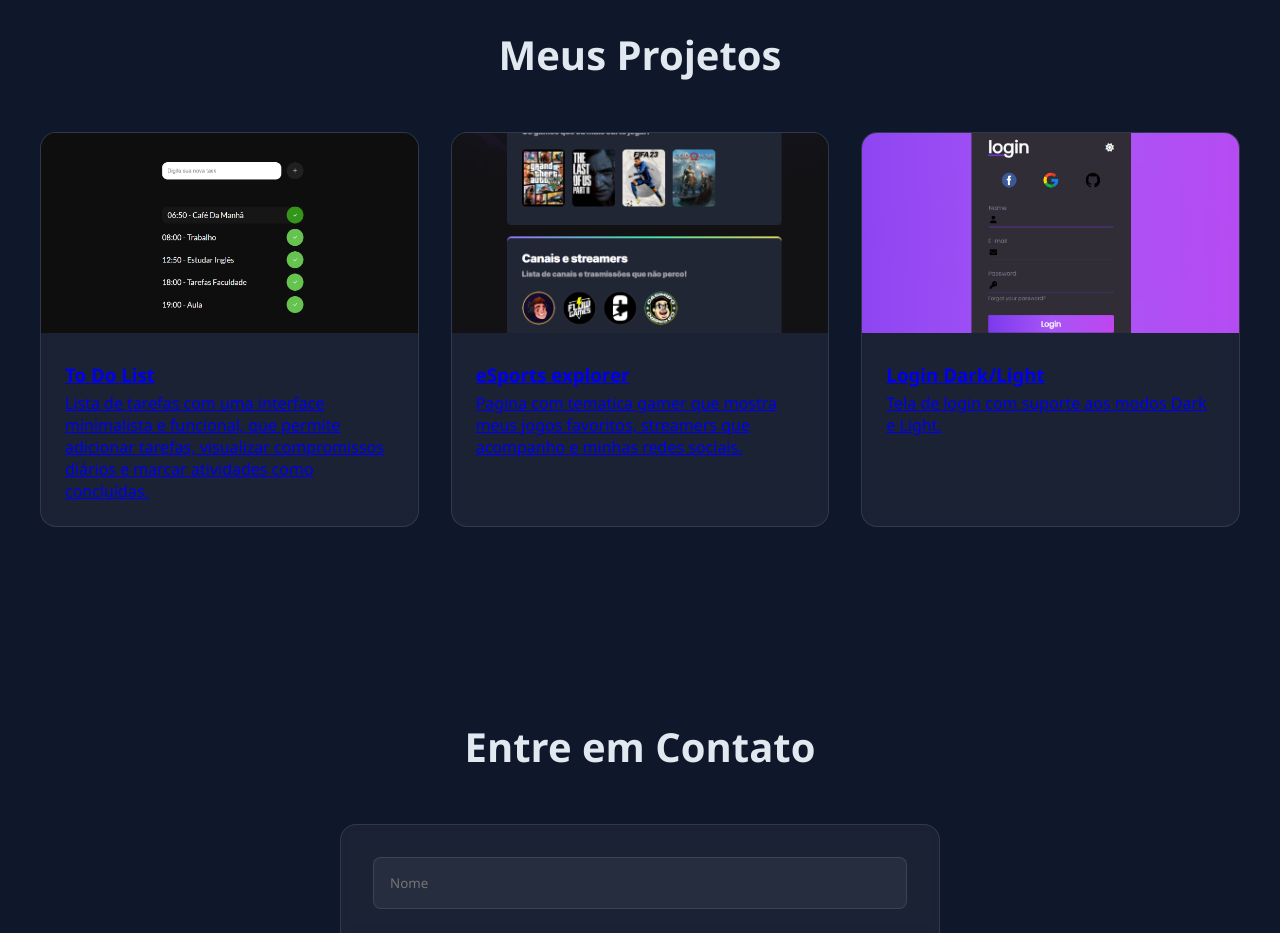
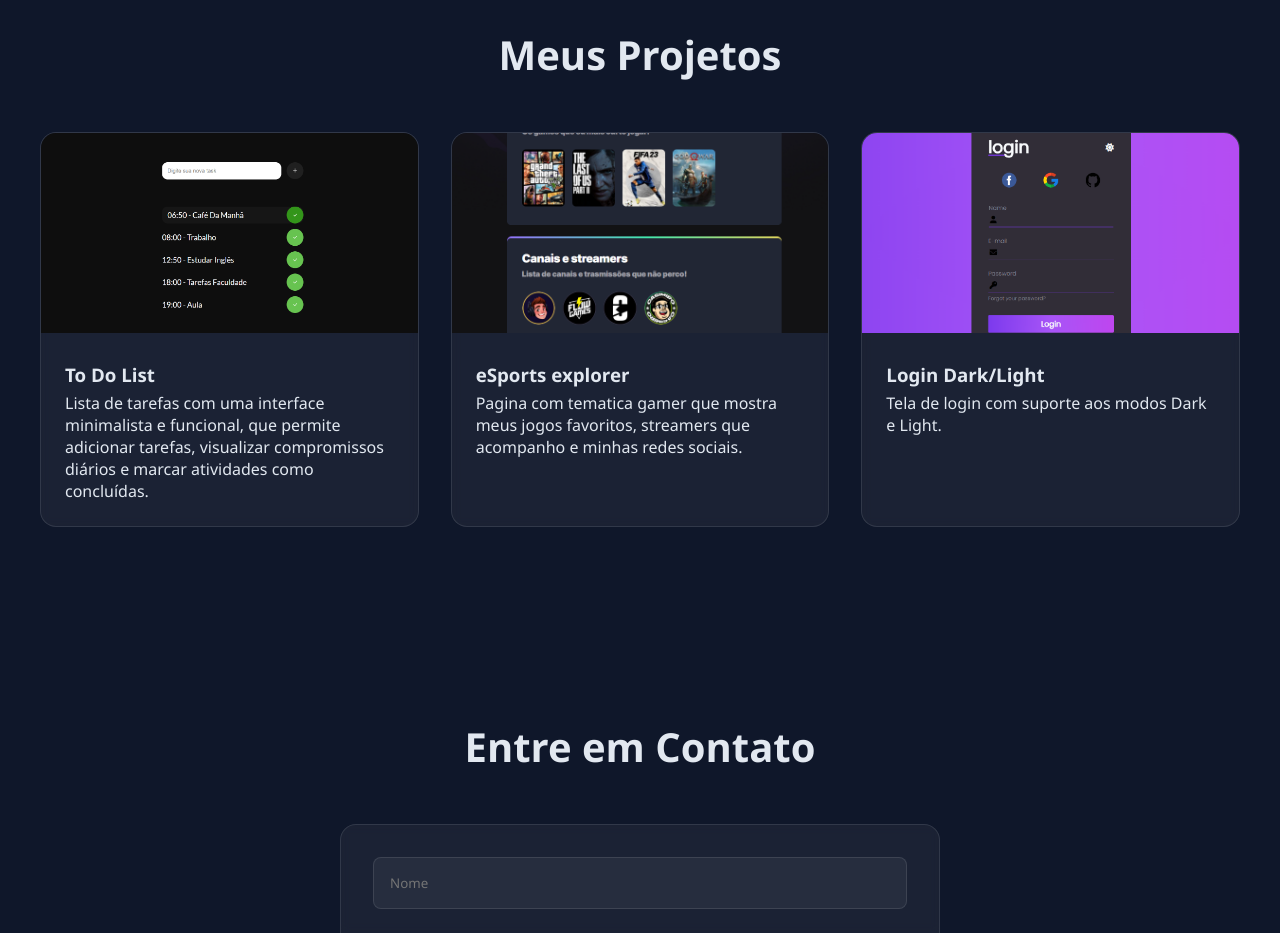
Before and after one commit to Bryan01santos/Meu-portifolio, a plain HTML site: page index.html in a window 1280 px wide. Shown: the part 1300-2233 px from the top of the page. Drawn offline with Linux system fonts and the light colour scheme.

Commit message:
Update style.css
adicionado o card-link onde esconde o link que esta no card

```diff
--- a/style.css
+++ b/style.css
@@ -119,6 +119,12 @@ h1 {
 
 .projetos {
     padding: 6rem 2rem;
+}
+
+.card-link {
+    text-decoration: none;
+    color: inherit;
+    display: inline-block;
 }
 
 .projetos-caixa {
```
